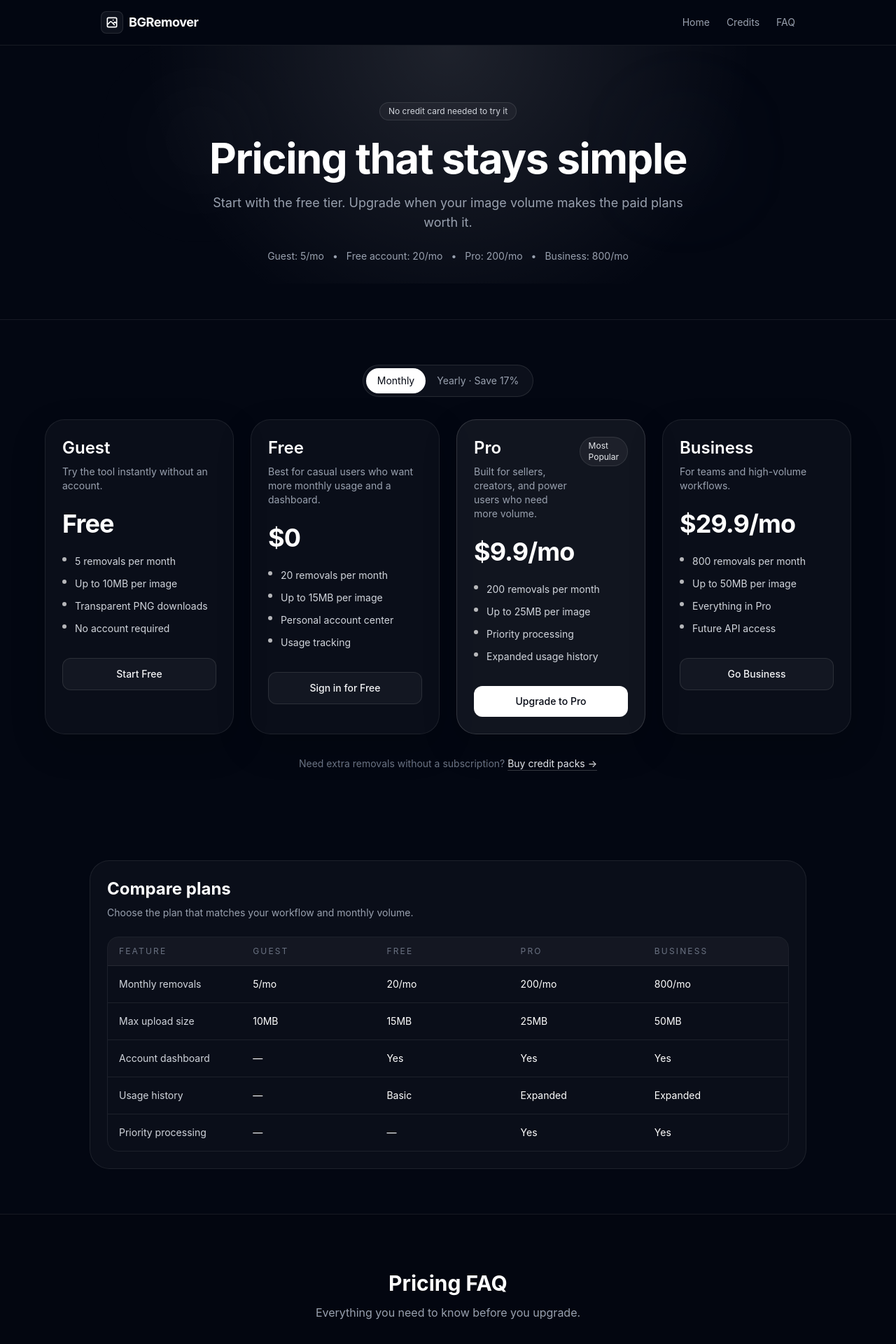
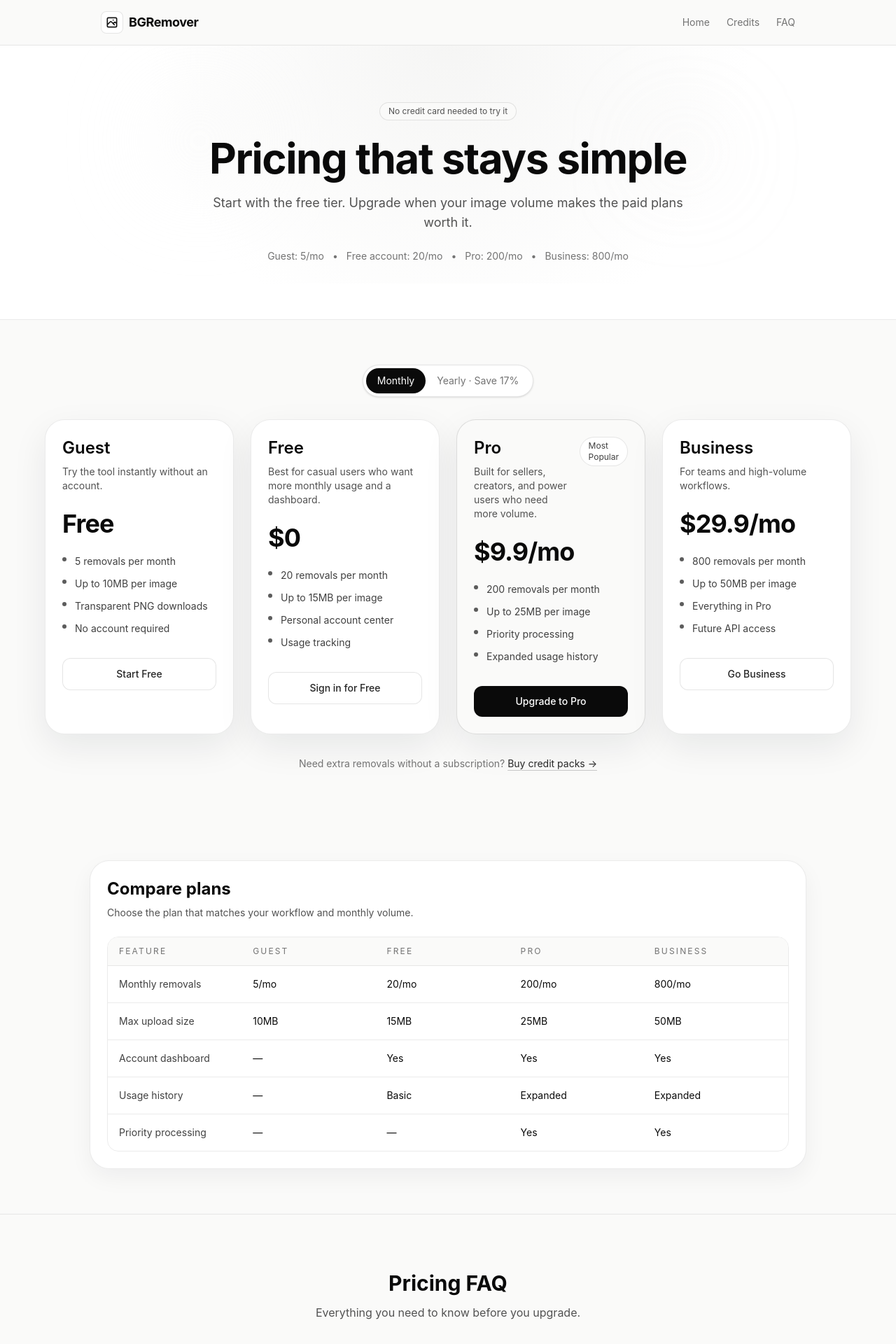
Before and after one commit to crawler-viewer/image-background-remover, a Next.js app: page /pricing in a window 1280 px wide. Shown: the top 1920 px of the page at 70% size. Built offline with nearby package versions, Linux system fonts and the light colour scheme.

Commit message:
refactor(ui): brighten pricing page surfaces

```diff
--- a/src/app/pricing/page.tsx
+++ b/src/app/pricing/page.tsx
@@ -20,23 +20,23 @@ export const metadata: Metadata = {
 
 export default function PricingPage() {
   return (
-    <main className="min-h-screen bg-gray-950 text-white">
-      <header className="border-b border-white/8 bg-gray-950/75 backdrop-blur-xl">
+    <main className="min-h-screen bg-stone-50 text-neutral-950">
+      <header className="border-b border-black/8 bg-stone-50/88 backdrop-blur-xl">
         <div className="max-w-5xl mx-auto px-4 py-4 flex items-center justify-between">
           <a href="/" className="flex items-center gap-2 group">
-            <div className="flex h-8 w-8 items-center justify-center rounded-lg border border-white/10 bg-white/[0.05] transition-colors group-hover:bg-white/[0.1]">
-              <svg className="w-5 h-5 text-white" fill="none" viewBox="0 0 24 24" stroke="currentColor" strokeWidth={2}>
+            <div className="flex h-8 w-8 items-center justify-center rounded-lg border border-black/10 bg-white transition-colors group-hover:bg-stone-100">
+              <svg className="w-5 h-5 text-neutral-900" fill="none" viewBox="0 0 24 24" stroke="currentColor" strokeWidth={2}>
                 <path strokeLinecap="round" strokeLinejoin="round" d="M4 16l4.586-4.586a2 2 0 012.828 0L16 16m-2-2l1.586-1.586a2 2 0 012.828 0L20 14m-6-6h.01M6 20h12a2 2 0 002-2V6a2 2 0 00-2-2H6a2 2 0 00-2 2v12a2 2 0 002 2z" />
               </svg>
             </div>
             <span className="text-lg font-bold tracking-tight">
-              <span className="text-white">BG</span>Remover
+              <span className="text-neutral-950">BG</span>Remover
             </span>
           </a>
-          <nav className="flex items-center gap-6 text-sm text-gray-400">
-            <a href="/" className="hover:text-white transition-colors">Home</a>
-            <a href="/credits/" className="hover:text-white transition-colors">Credits</a>
-            <a href="/#faq" className="hover:text-white transition-colors">FAQ</a>
+          <nav className="flex items-center gap-6 text-sm text-neutral-500">
+            <a href="/" className="hover:text-neutral-900 transition-colors">Home</a>
+            <a href="/credits/" className="hover:text-neutral-900 transition-colors">Credits</a>
+            <a href="/#faq" className="hover:text-neutral-900 transition-colors">FAQ</a>
           </nav>
         </div>
       </header>
@@ -46,11 +46,11 @@ export default function PricingPage() {
       <PricingFAQ />
       <PricingCTA />
 
-      <footer className="border-t border-white/8 py-8">
-        <div className="max-w-5xl mx-auto px-4 text-center text-xs text-gray-600">
+      <footer className="border-t border-black/8 bg-stone-50 py-8">
+        <div className="max-w-5xl mx-auto px-4 text-center text-xs text-neutral-500">
           © {new Date().getFullYear()} BGRemover ·{" "}
-          <a href="/privacy/" className="hover:text-gray-400">Privacy</a> ·{" "}
-          <a href="/terms/" className="hover:text-gray-400">Terms</a>
+          <a href="/privacy/" className="hover:text-neutral-900">Privacy</a> ·{" "}
+          <a href="/terms/" className="hover:text-neutral-900">Terms</a>
         </div>
       </footer>
     </main>
--- a/src/components/pricing/PlanComparison.tsx
+++ b/src/components/pricing/PlanComparison.tsx
@@ -3,13 +3,13 @@ import { comparisonRows } from "@/lib/pricing";
 export function PlanComparison() {
   return (
     <section className="px-4 py-16">
-      <div className="mx-auto max-w-5xl rounded-[28px] border border-white/8 bg-white/[0.03] p-6">
+      <div className="mx-auto max-w-5xl rounded-[28px] border border-black/8 bg-white p-6 shadow-[0_12px_32px_rgba(15,23,42,0.05)]">
         <h2 className="text-2xl font-bold">Compare plans</h2>
-        <p className="mt-2 text-sm text-gray-400">
+        <p className="mt-2 text-sm text-neutral-600">
           Choose the plan that matches your workflow and monthly volume.
         </p>
-        <div className="mt-6 overflow-hidden rounded-2xl border border-white/8">
-          <div className="grid grid-cols-5 gap-4 border-b border-white/8 bg-white/[0.04] px-4 py-3 text-xs uppercase tracking-[0.18em] text-gray-500">
+        <div className="mt-6 overflow-hidden rounded-2xl border border-black/8">
+          <div className="grid grid-cols-5 gap-4 border-b border-black/8 bg-stone-50 px-4 py-3 text-xs uppercase tracking-[0.18em] text-neutral-500">
             <div>Feature</div>
             <div>Guest</div>
             <div>Free</div>
@@ -17,8 +17,8 @@ export function PlanComparison() {
             <div>Business</div>
           </div>
           {comparisonRows.map((row) => (
-            <div key={row.label} className="grid grid-cols-5 gap-4 border-b border-white/8 px-4 py-4 text-sm last:border-b-0">
-              <div className="text-gray-300">{row.label}</div>
+            <div key={row.label} className="grid grid-cols-5 gap-4 border-b border-black/8 px-4 py-4 text-sm last:border-b-0">
+              <div className="text-neutral-700">{row.label}</div>
               <div>{row.guest}</div>
               <div>{row.free}</div>
               <div>{row.pro}</div>
--- a/src/components/pricing/PricingCard.tsx
+++ b/src/components/pricing/PricingCard.tsx
@@ -52,19 +52,19 @@ export function PricingCard({ plan, billingCycle }: PricingCardProps) {
 
   return (
     <div
-      className={`rounded-[28px] border p-6 shadow-[0_18px_50px_rgba(0,0,0,0.18)] transition-all duration-300 ${
+      className={`rounded-[28px] border p-6 shadow-[0_18px_50px_rgba(15,23,42,0.08)] transition-all duration-300 ${
         plan.highlight
-          ? "border-white/14 bg-white/[0.06]"
-          : "border-white/8 bg-white/[0.03] hover:border-white/12 hover:bg-white/[0.045]"
+          ? "border-black/12 bg-stone-50"
+          : "border-black/8 bg-white hover:border-black/12 hover:bg-stone-50"
       }`}
     >
       <div className="flex items-start justify-between gap-3">
         <div>
           <h3 className="text-2xl font-semibold">{plan.name}</h3>
-          <p className="mt-2 text-sm text-gray-400">{plan.description}</p>
+          <p className="mt-2 text-sm text-neutral-600">{plan.description}</p>
         </div>
         {plan.badge ? (
-          <span className="rounded-full border border-white/10 bg-white/[0.05] px-3 py-1 text-xs text-gray-200">
+          <span className="rounded-full border border-black/10 bg-white px-3 py-1 text-xs text-neutral-700">
             {plan.badge}
           </span>
         ) : null}
@@ -73,14 +73,14 @@ export function PricingCard({ plan, billingCycle }: PricingCardProps) {
       <div className="mt-6">
         <div className="text-4xl font-bold tracking-tight">{priceLabel}</div>
         {(plan.code === "pro" || plan.code === "business") && billingCycle === "yearly" ? (
-          <p className="mt-2 text-sm text-gray-400">Save with yearly billing</p>
+          <p className="mt-2 text-sm text-neutral-500">Save with yearly billing</p>
         ) : null}
       </div>
 
-      <ul className="mt-6 space-y-3 text-sm text-gray-300">
+      <ul className="mt-6 space-y-3 text-sm text-neutral-700">
         {plan.features.map((feature) => (
           <li key={feature} className="flex items-start gap-3">
-            <span className="mt-1 h-1.5 w-1.5 rounded-full bg-white/70" />
+            <span className="mt-1 h-1.5 w-1.5 rounded-full bg-neutral-900/70" />
             <span>{feature}</span>
           </li>
         ))}
@@ -92,8 +92,8 @@ export function PricingCard({ plan, billingCycle }: PricingCardProps) {
           disabled={loading}
           className={`mt-8 inline-flex w-full items-center justify-center rounded-xl px-4 py-3 text-sm font-medium transition-colors ${
             plan.highlight
-              ? "bg-white text-gray-950 hover:bg-gray-200 disabled:bg-gray-400"
-              : "border border-white/10 bg-white/[0.04] text-gray-100 hover:bg-white/[0.08]"
+              ? "bg-neutral-950 text-white hover:bg-neutral-800 disabled:bg-neutral-400"
+              : "border border-black/10 bg-white text-neutral-800 hover:bg-stone-100"
           }`}
         >
           {loading ? "Redirecting to PayPal..." : plan.ctaLabel}
@@ -101,7 +101,7 @@ export function PricingCard({ plan, billingCycle }: PricingCardProps) {
       ) : (
         <a
           href={plan.ctaHref}
-          className={`mt-8 inline-flex w-full items-center justify-center rounded-xl border border-white/10 bg-white/[0.04] px-4 py-3 text-sm font-medium text-gray-100 transition-colors hover:bg-white/[0.08]`}
+          className={`mt-8 inline-flex w-full items-center justify-center rounded-xl border border-black/10 bg-white px-4 py-3 text-sm font-medium text-neutral-800 transition-colors hover:bg-stone-100`}
         >
           {plan.ctaLabel}
         </a>
--- a/src/components/pricing/PricingCards.tsx
+++ b/src/components/pricing/PricingCards.tsx
@@ -11,12 +11,12 @@ export function PricingCards() {
     <section className="px-4 py-16">
       <div className="mx-auto max-w-6xl">
         <div className="mb-8 flex justify-center">
-          <div className="inline-flex rounded-full border border-white/10 bg-white/[0.04] p-1">
+          <div className="inline-flex rounded-full border border-black/10 bg-white p-1 shadow-sm">
             <button
               className={`rounded-full px-4 py-2 text-sm transition-colors ${
                 billingCycle === "monthly"
-                  ? "bg-white text-gray-950"
-                  : "text-gray-400 hover:text-white"
+                  ? "bg-neutral-950 text-white"
+                  : "text-neutral-500 hover:text-neutral-900"
               }`}
               onClick={() => setBillingCycle("monthly")}
             >
@@ -25,8 +25,8 @@ export function PricingCards() {
             <button
               className={`rounded-full px-4 py-2 text-sm transition-colors ${
                 billingCycle === "yearly"
-                  ? "bg-white text-gray-950"
-                  : "text-gray-400 hover:text-white"
+                  ? "bg-neutral-950 text-white"
+                  : "text-neutral-500 hover:text-neutral-900"
               }`}
               onClick={() => setBillingCycle("yearly")}
             >
@@ -42,9 +42,9 @@ export function PricingCards() {
         </div>
 
         <div className="mt-8 text-center">
-          <p className="text-sm text-gray-500">
+          <p className="text-sm text-neutral-500">
             Need extra removals without a subscription?{" "}
-            <a href="/credits/" className="text-gray-200 underline decoration-white/20 underline-offset-4 hover:text-white">
+            <a href="/credits/" className="text-neutral-800 underline decoration-black/20 underline-offset-4 hover:text-neutral-950">
               Buy credit packs →
             </a>
           </p>
--- a/src/components/pricing/PricingFAQ.tsx
+++ b/src/components/pricing/PricingFAQ.tsx
@@ -2,20 +2,20 @@ import { pricingFaqs } from "@/lib/pricing";
 
 export function PricingFAQ() {
   return (
-    <section className="border-t border-white/8 bg-black/10 px-4 py-20">
+    <section className="border-t border-black/8 bg-stone-50 px-4 py-20">
       <div className="mx-auto max-w-3xl">
         <h2 className="text-center text-3xl font-bold">Pricing FAQ</h2>
-        <p className="mt-3 text-center text-gray-400">
+        <p className="mt-3 text-center text-neutral-600">
           Everything you need to know before you upgrade.
         </p>
         <div className="mt-10 space-y-4">
           {pricingFaqs.map((faq) => (
-            <details key={faq.q} className="group rounded-2xl border border-white/8 bg-white/[0.03]">
-              <summary className="flex cursor-pointer list-none items-center justify-between p-5 font-semibold transition-colors hover:text-white">
+            <details key={faq.q} className="group rounded-2xl border border-black/8 bg-white shadow-[0_8px_20px_rgba(15,23,42,0.04)]">
+              <summary className="flex cursor-pointer list-none items-center justify-between p-5 font-semibold text-neutral-900 transition-colors hover:text-neutral-700">
                 {faq.q}
-                <span className="text-gray-500 group-open:rotate-45 transition-transform">+</span>
+                <span className="text-neutral-400 group-open:rotate-45 transition-transform">+</span>
               </summary>
-              <p className="px-5 pb-5 text-sm leading-relaxed text-gray-400">{faq.a}</p>
+              <p className="px-5 pb-5 text-sm leading-relaxed text-neutral-600">{faq.a}</p>
             </details>
           ))}
         </div>
--- a/src/components/pricing/PricingHero.tsx
+++ b/src/components/pricing/PricingHero.tsx
@@ -1,21 +1,21 @@
 export function PricingHero() {
   return (
-    <section className="relative overflow-hidden border-b border-white/8 px-4 py-20">
-      <div className="pointer-events-none absolute inset-x-0 top-0 h-[340px] bg-[radial-gradient(circle_at_top,rgba(255,255,255,0.11),transparent_60%)]" />
-      <div className="pointer-events-none absolute left-[16%] top-14 h-40 w-40 rounded-full bg-[radial-gradient(circle,rgba(255,255,255,0.08),transparent_72%)] blur-3xl" />
-      <div className="pointer-events-none absolute right-[18%] top-20 h-36 w-36 rounded-full bg-[radial-gradient(circle,rgba(148,163,184,0.1),transparent_72%)] blur-3xl" />
+    <section className="relative overflow-hidden border-b border-black/8 bg-white px-4 py-20">
+      <div className="pointer-events-none absolute inset-x-0 top-0 h-[340px] bg-[radial-gradient(circle_at_top,rgba(245,245,244,0.95),transparent_60%)]" />
+      <div className="pointer-events-none absolute left-[16%] top-14 h-40 w-40 rounded-full bg-[radial-gradient(circle,rgba(245,245,244,0.7),transparent_72%)] blur-3xl" />
+      <div className="pointer-events-none absolute right-[18%] top-20 h-36 w-36 rounded-full bg-[radial-gradient(circle,rgba(214,211,209,0.24),transparent_72%)] blur-3xl" />
 
       <div className="relative mx-auto max-w-5xl text-center">
-        <div className="inline-flex rounded-full border border-white/10 bg-white/[0.04] px-3 py-1 text-xs text-gray-300">
+        <div className="inline-flex rounded-full border border-black/10 bg-stone-50 px-3 py-1 text-xs text-neutral-600">
           No credit card needed to try it
         </div>
         <h1 className="mt-6 text-4xl font-bold tracking-tight md:text-6xl">
           Pricing that stays simple
         </h1>
-        <p className="mx-auto mt-5 max-w-2xl text-lg text-gray-400">
+        <p className="mx-auto mt-5 max-w-2xl text-lg text-neutral-600">
           Start with the free tier. Upgrade when your image volume makes the paid plans worth it.
         </p>
-        <div className="mt-6 flex justify-center gap-3 text-sm text-gray-400">
+        <div className="mt-6 flex justify-center gap-3 text-sm text-neutral-500">
           <span>Guest: 5/mo</span>
           <span>•</span>
           <span>Free account: 20/mo</span>
```
Also changed, not shown: src/components/pricing/PricingCTA.tsx (+5 -5 lines).
